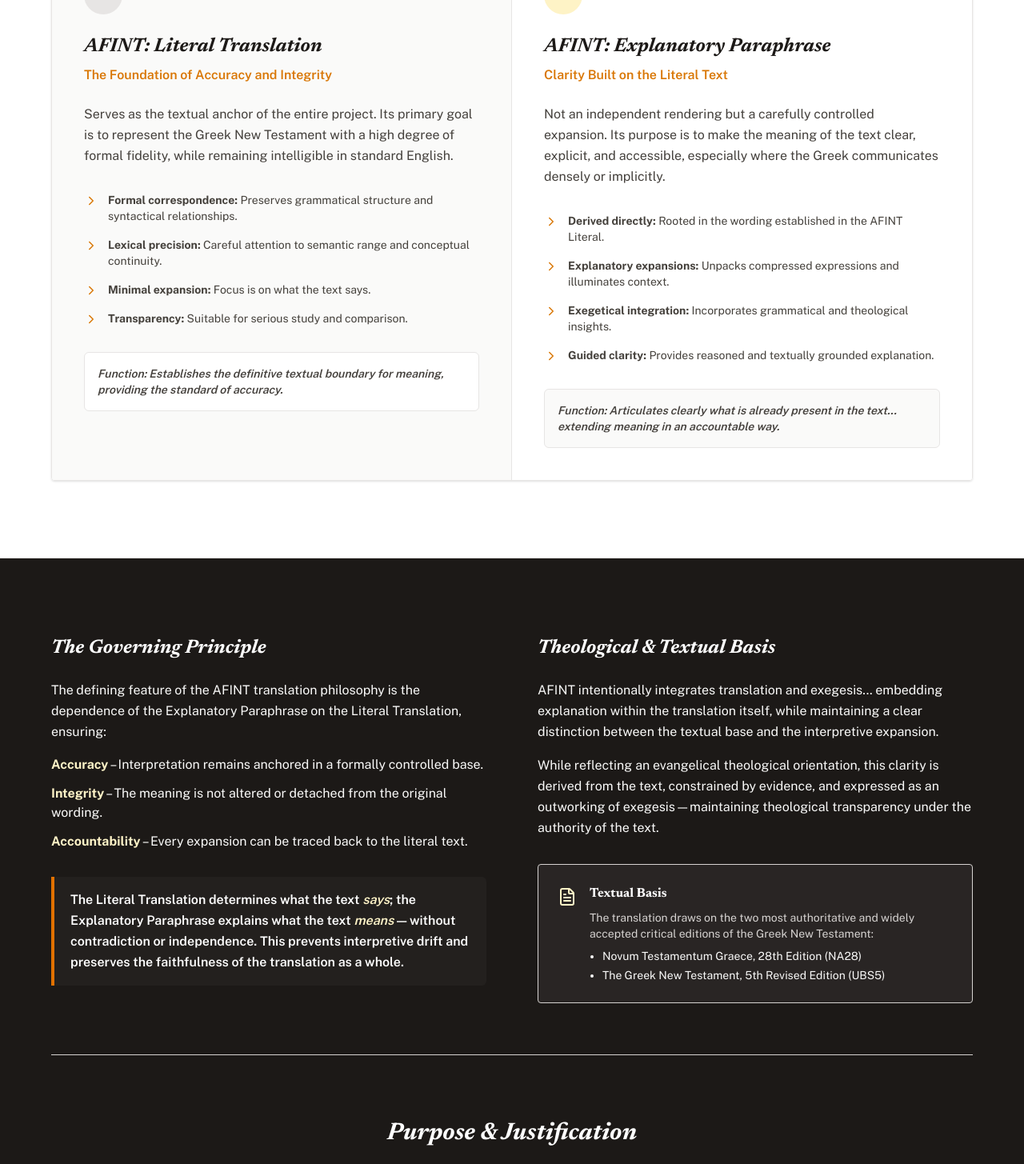
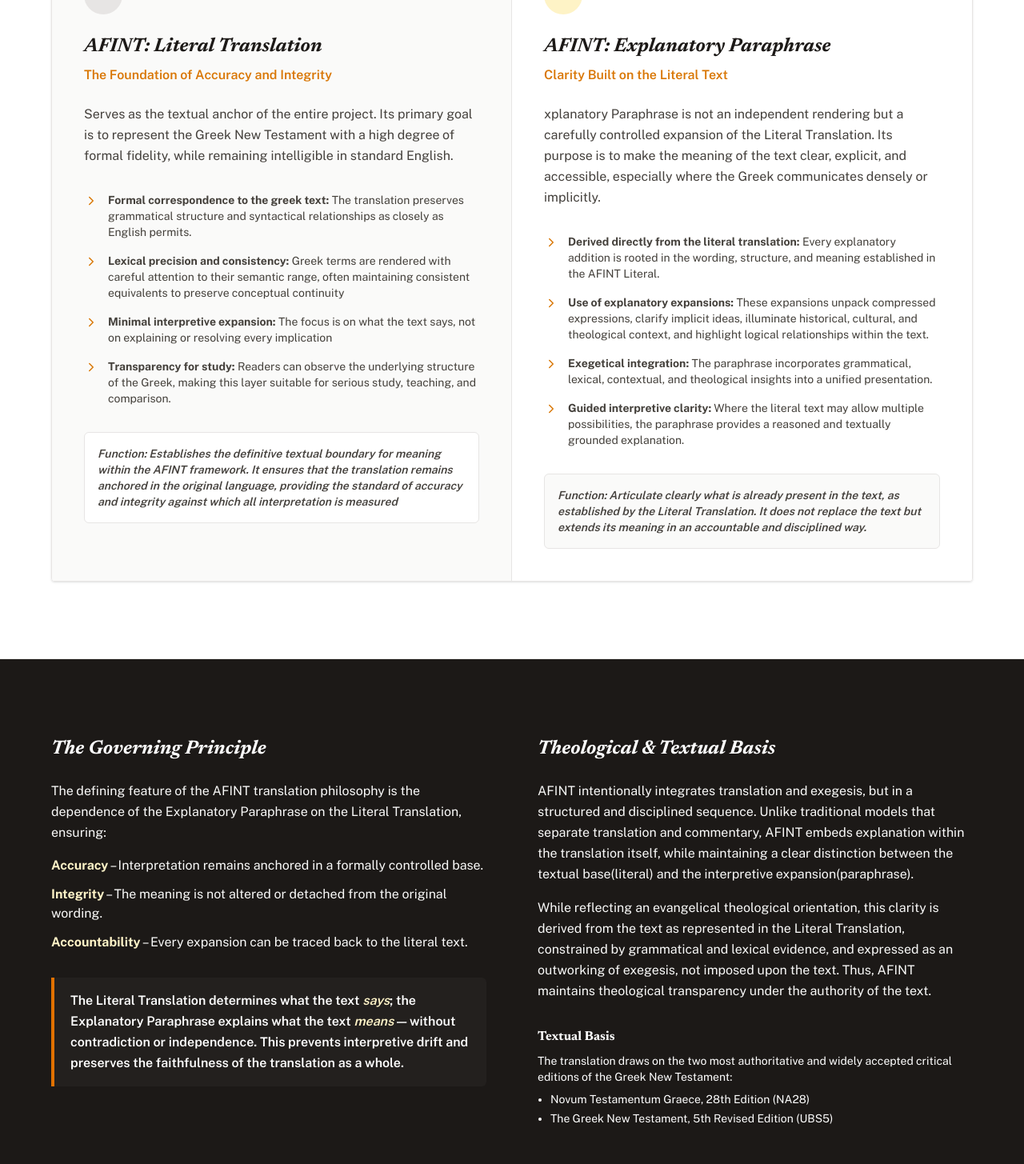
Before and after one commit to mayormankind/wordbiblicalministries, a Next.js app: page /about-afint in a window 1280 px wide. Shown: the part 2560-4015 px from the top of the page at 80% size. Built offline with nearby package versions, Linux system fonts and the light colour scheme.

Commit message:
fix: remove border from aboutAFINT page

```diff
--- a/src/views/AboutAFINT.tsx
+++ b/src/views/AboutAFINT.tsx
@@ -265,8 +265,9 @@ export default function AboutAFINT() {
                       size={18}
                     />
                     <span>
-                      <strong>Formal correspondence:</strong> Preserves
-                      grammatical structure and syntactical relationships.
+                      <strong>Formal correspondence to the greek text:</strong>{" "}
+                      The translation preserves grammatical structure and
+                      syntactical relationships as closely as English permits.
                     </span>
                   </li>
                   <li className="flex gap-3">
@@ -275,8 +276,10 @@ export default function AboutAFINT() {
                       size={18}
                     />
                     <span>
-                      <strong>Lexical precision:</strong> Careful attention to
-                      semantic range and conceptual continuity.
+                      <strong>Lexical precision and consistency:</strong> Greek
+                      terms are rendered with careful attention to their
+                      semantic range, often maintaining consistent equivalents
+                      to preserve conceptual continuity
                     </span>
                   </li>
                   <li className="flex gap-3">
@@ -285,8 +288,9 @@ export default function AboutAFINT() {
                       size={18}
                     />
                     <span>
-                      <strong>Minimal expansion:</strong> Focus is on what the
-                      text says.
+                      <strong>Minimal interpretive expansion:</strong> The focus
+                      is on what the text says, not on explaining or resolving
+                      every implication
                     </span>
                   </li>
                   <li className="flex gap-3">
@@ -295,15 +299,20 @@ export default function AboutAFINT() {
                       size={18}
                     />
                     <span>
-                      <strong>Transparency:</strong> Suitable for serious study
-                      and comparison.
+                      <strong>Transparency for study:</strong> Readers can
+                      observe the underlying structure of the Greek, making this
+                      layer suitable for serious study, teaching, and
+                      comparison.
                     </span>
                   </li>
                 </ul>
                 <div className="mt-8 p-4 bg-white border border-surface-dim rounded-md">
                   <p className="text-sm text-on-surface-variant font-semibold italic">
                     Function: Establishes the definitive textual boundary for
-                    meaning, providing the standard of accuracy.
+                    meaning within the AFINT framework. It ensures that the
+                    translation remains anchored in the original language,
+                    providing the standard of accuracy and integrity against
+                    which all interpretation is measured
                   </p>
                 </div>
               </div>
@@ -322,10 +331,11 @@ export default function AboutAFINT() {
                   Clarity Built on the Literal Text
                 </p>
                 <p className="text-on-surface-variant mb-8 text-base leading-relaxed">
-                  Not an independent rendering but a carefully controlled
-                  expansion. Its purpose is to make the meaning of the text
-                  clear, explicit, and accessible, especially where the Greek
-                  communicates densely or implicitly.
+                  xplanatory Paraphrase is not an independent rendering but a
+                  carefully controlled expansion of the Literal Translation. Its
+                  purpose is to make the meaning of the text clear, explicit,
+                  and accessible, especially where the Greek communicates
+                  densely or implicitly.
                 </p>
                 <ul className="space-y-4 text-stone-700 text-sm">
                   <li className="flex gap-3">
@@ -334,8 +344,11 @@ export default function AboutAFINT() {
                       size={18}
                     />
                     <span>
-                      <strong>Derived directly:</strong> Rooted in the wording
-                      established in the AFINT Literal.
+                      <strong>
+                        Derived directly from the literal translation:
+                      </strong>{" "}
+                      Every explanatory addition is rooted in the wording,
+                      structure, and meaning established in the AFINT Literal.
                     </span>
                   </li>
                   <li className="flex gap-3">
@@ -344,8 +357,11 @@ export default function AboutAFINT() {
                       size={18}
                     />
                     <span>
-                      <strong>Explanatory expansions:</strong> Unpacks
-                      compressed expressions and illuminates context.
+                      <strong>Use of explanatory expansions:</strong> These
+                      expansions unpack compressed expressions, clarify implicit
+                      ideas, illuminate historical, cultural, and theological
+                      context, and highlight logical relationships within the
+                      text.
                     </span>
                   </li>
                   <li className="flex gap-3">
@@ -354,8 +370,9 @@ export default function AboutAFINT() {
                       size={18}
                     />
                     <span>
-                      <strong>Exegetical integration:</strong> Incorporates
-                      grammatical and theological insights.
+                      <strong>Exegetical integration:</strong> The paraphrase
+                      incorporates grammatical, lexical, contextual, and
+                      theological insights into a unified presentation.
                     </span>
                   </li>
                   <li className="flex gap-3">
@@ -364,15 +381,19 @@ export default function AboutAFINT() {
                       size={18}
                     />
                     <span>
-                      <strong>Guided clarity:</strong> Provides reasoned and
-                      textually grounded explanation.
+                      <strong>Guided interpretive clarity:</strong> Where the
+                      literal text may allow multiple possibilities, the
+                      paraphrase provides a reasoned and textually grounded
+                      explanation.
                     </span>
                   </li>
                 </ul>
                 <div className="mt-8 p-4 bg-surface-container-low border border-surface-dim rounded-md">
                   <p className="text-sm text-on-surface-variant font-semibold italic">
-                    Function: Articulates clearly what is already present in the
-                    text... extending meaning in an accountable way.
+                    Function: Articulate clearly what is already present in the
+                    text, as established by the Literal Translation. It does not
+                    replace the text but extends its meaning in an accountable
+                    and disciplined way.
                   </p>
                 </div>
               </div>
@@ -431,31 +452,31 @@ export default function AboutAFINT() {
                   Theological & Textual Basis
                 </h3>
                 <p className="mb-4 leading-relaxed">
-                  AFINT intentionally integrates translation and exegesis...
-                  embedding explanation within the translation itself, while
-                  maintaining a clear distinction between the textual base and
-                  the interpretive expansion.
+                  AFINT intentionally integrates translation and exegesis, but
+                  in a structured and disciplined sequence. Unlike traditional
+                  models that separate translation and commentary, AFINT embeds
+                  explanation within the translation itself, while maintaining a
+                  clear distinction between the textual base(literal) and the
+                  interpretive expansion(paraphrase).
                 </p>
                 <p className="mb-8 leading-relaxed">
                   While reflecting an evangelical theological orientation, this
-                  clarity is derived from the text, constrained by evidence, and
-                  expressed as an outworking of exegesis—maintaining theological
-                  transparency under the authority of the text.
+                  clarity is derived from the text as represented in the Literal
+                  Translation, constrained by grammatical and lexical evidence,
+                  and expressed as an outworking of exegesis, not imposed upon
+                  the text. Thus, AFINT maintains theological transparency under
+                  the authority of the text.
                 </p>
 
-                <div className="bg-stone-800 p-6 rounded-lg border border-outline-variant flex items-start gap-4">
-                  <FileText
-                    className="text-primary-container shrink-0 mt-1"
-                    size={24}
-                  />
+                <div className="flex items-start gap-4">
                   <div>
                     <h4 className="text-white font-bold mb-2">Textual Basis</h4>
-                    <p className="text-sm text-outline-variant mb-2">
+                    <p className="text-sm text-white mb-2">
                       The translation draws on the two most authoritative and
                       widely accepted critical editions of the Greek New
                       Testament:
                     </p>
-                    <ul className="text-sm text-inverse-on-surface list-disc ml-4 space-y-1">
+                    <ul className="text-sm text-white list-disc ml-4 space-y-1">
                       <li>Novum Testamentum Graece, 28th Edition (NA28)</li>
                       <li>
                         The Greek New Testament, 5th Revised Edition (UBS5)
@@ -476,18 +497,18 @@ export default function AboutAFINT() {
               </p>
             </div>
 
-            <div className="grid grid-cols-1 md:grid-cols-2 lg:grid-cols-4 gap-6">
+            <div className="grid grid-cols-1 md:grid-cols-2 lg:grid-cols-4 ">
               {purposes.map((purpose, idx) => (
                 <AnimateOnScroll
                   key={idx}
                   animation="fade-up"
                   delay={idx * 100}
                 >
-                  <div className="bg-stone-800 border border-outline-variant p-6 rounded-lg hover:border-amber-500 transition-colors duration-200 h-full">
+                  <div className="p-6 rounded-lg transition-colors duration-200 h-full">
                     <h4 className="text-lg font-bold text-white mb-3">
                       {purpose.title}
                     </h4>
-                    <p className="text-sm leading-relaxed text-outline-variant">
+                    <p className="text-sm leading-relaxed text-white">
                       {purpose.desc}
                     </p>
                   </div>
```
Also changed, not shown: src/components/Footer.tsx (+9 -12 lines), src/components/HeroCarousel.tsx (+0 -17 lines).
